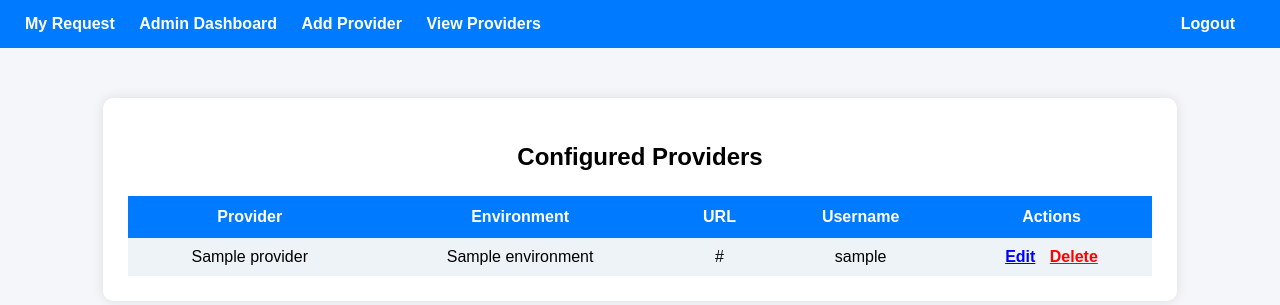
After one commit to maverickkeypuncher/cloudapp, a Python web app: template app/templates/providers_list.html in a window 1280 px wide. The commit adds this page. Shown: the top 305 px of the page. Run offline with Jinja, Linux system fonts and the light colour scheme; the template is opened without the code that fills it: most values are stand-ins (such as "Sample title", 1, 10 or a date in 2020).

Commit message:
Major change UI - 19122025-2335

```diff
--- /dev/null
+++ b/app/templates/providers_list.html
@@ -0,0 +1,123 @@
+<!DOCTYPE html>
+<html>
+<head>
+    <title>Configured Providers</title>
+    <style>
+        body {
+            background-color: #f4f6f9;
+            font-family: Arial, sans-serif;
+            margin: 0;
+            padding: 0;
+        }
+
+        /* Navigation Bar */
+        .navbar {
+            background-color: #007bff;
+            padding: 15px 25px;
+            color: white;
+            display: flex;
+            justify-content: space-between;
+            align-items: center;
+        }
+
+        .navbar a {
+            color: white;
+            text-decoration: none;
+            margin-right: 20px;
+            font-weight: bold;
+        }
+
+        .navbar a:hover {
+            text-decoration: underline;
+        }
+
+        .container {
+            width: 80%;
+            margin: 50px auto;
+            background: white;
+            padding: 25px;
+            border-radius: 10px;
+            box-shadow: 0 0 12px rgba(0,0,0,0.1);
+        }
+
+        h2 {
+            text-align: center;
+            margin-bottom: 25px;
+        }
+
+        table {
+            width: 100%;
+            border-collapse: collapse;
+        }
+
+        th {
+            background-color: #007bff;
+            color: white;
+            padding: 12px;
+            text-align: center;
+        }
+
+        td {
+            padding: 10px;
+            text-align: center;
+            background-color: #f9fbfd;
+        }
+
+        tr:nth-child(even) td {
+            background-color: #eef3f8;
+        }
+
+        tr:hover td {
+            background-color: #dce7f5;
+        }
+    </style>
+</head>
+<body>
+
+    <!-- Navigation Bar -->
+    <div class="navbar">
+        <div>
+            <a href="/form">My Request</a>
+            <a href="/admin/requests">Admin Dashboard</a>
+            <a href="/admin/providers">Add Provider</a>
+            <a href="/admin/providers/list">View Providers</a>
+        </div>
+        <div>
+            <a href="/logout">Logout</a>
+        </div>
+    </div>
+
+    <div class="container">
+        <h2>Configured Providers</h2>
+	<table>
+    	<tr>
+        	<th>Provider</th>
+        	<th>Environment</th>
+     		   <th>URL</th>
+      		  <th>Username</th>
+      		  <th>Actions</th>
+    	</tr>
+
+    	{% for p in providers %}
+    	<tr>
+        	<td>{{ p.provider_name }}</td>
+      		  <td>{{ p.environment }}</td>
+       		 <td>{{ p.url }}</td>
+        	<td>{{ p.username }}</td>
+        	<td>
+            <a href="/admin/providers/edit/{{ p.id }}"
+               style="color: blue; font-weight: bold; margin-right: 10px;">Edit</a>
+
+            <a href="/admin/providers/delete/{{ p.id }}"
+               style="color: red; font-weight: bold;"
+               onclick="return confirm('Are you sure you want to delete this provider?');">
+               Delete
+            </a>
+        </td>
+    	</tr>
+    	{% endfor %}
+	</table>
+    </div>
+
+</body>
+</html>
```
Also changed, not shown: app/app.py (+97 -9 lines), app/templates/providers.html (+9 -0 lines), app/templates/providers_edit.html (added, +41 -0 lines).
